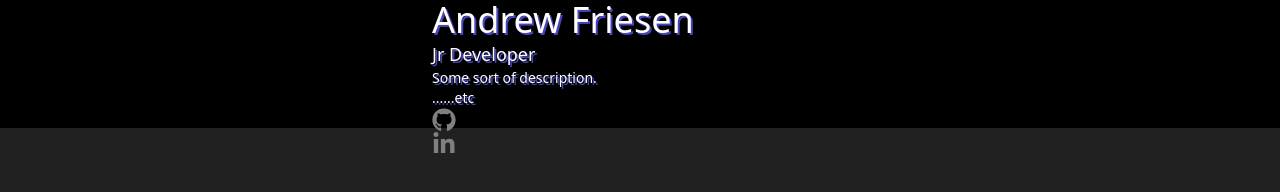
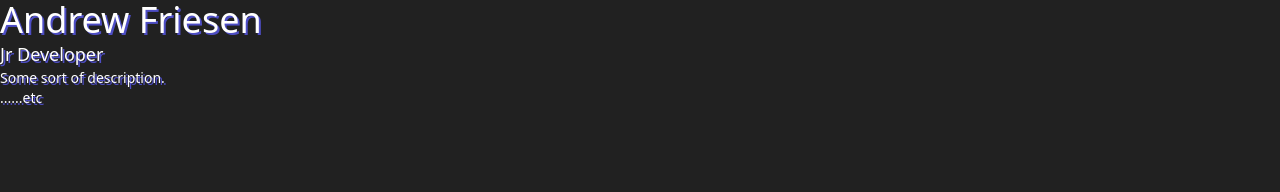
Before and after one commit to Wrekky/portfolio-website, an Astro site in the folder portfolio-website/portfolio-website/: page / in a window 1280 px wide. Built offline with nearby package versions, Linux system fonts and the light colour scheme; Astro itself is replaced by a stand-in of ours.

Commit message:
Removed a bunch of stuff, going to try avoiding grids.

```diff
--- a/portfolio-website/portfolio-website/src/pages/index.astro
+++ b/portfolio-website/portfolio-website/src/pages/index.astro
@@ -15,44 +15,10 @@ import "../styles/global.css";
     <title>Andrew Friesen</title>
   </head>
   <body>
-    <div class="w-screen h-32 bg-black grid grid-cols-3 content-evenly gap-4">
-      <div></div>
-      <div>
-        <h1 class="blue-text-shadow text-4xl text-white">Andrew Friesen</h1>
-        <h2 class="blue-text-shadow text-lg text-white">Jr Developer</h2>
-        <p class="blue-text-shadow text-sm text-white">
-          Some sort of description. <br />......etc
-        </p>
-        <div class="grid-cols-3 content-evenly gap-4">
-          <!--github icon-->
-          <span class="[&>svg]:h-6 [&>svg]:w-6">
-            <svg
-              xmlns="http://www.w3.org/2000/svg"
-              fill="grey"
-              viewBox="0 0 496 512"
-            >
-              <!--!Font Awesome Free 6.5.1 by @fontawesome - https://fontawesome.com License - https://fontawesome.com/license/free Copyright 2024 Fonticons, Inc. -->
-              <path
-                d="M165.9 397.4c0 2-2.3 3.6-5.2 3.6-3.3 .3-5.6-1.3-5.6-3.6 0-2 2.3-3.6 5.2-3.6 3-.3 5.6 1.3 5.6 3.6zm-31.1-4.5c-.7 2 1.3 4.3 4.3 4.9 2.6 1 5.6 0 6.2-2s-1.3-4.3-4.3-5.2c-2.6-.7-5.5 .3-6.2 2.3zm44.2-1.7c-2.9 .7-4.9 2.6-4.6 4.9 .3 2 2.9 3.3 5.9 2.6 2.9-.7 4.9-2.6 4.6-4.6-.3-1.9-3-3.2-5.9-2.9zM244.8 8C106.1 8 0 113.3 0 252c0 110.9 69.8 205.8 169.5 239.2 12.8 2.3 17.3-5.6 17.3-12.1 0-6.2-.3-40.4-.3-61.4 0 0-70 15-84.7-29.8 0 0-11.4-29.1-27.8-36.6 0 0-22.9-15.7 1.6-15.4 0 0 24.9 2 38.6 25.8 21.9 38.6 58.6 27.5 72.9 20.9 2.3-16 8.8-27.1 16-33.7-55.9-6.2-112.3-14.3-112.3-110.5 0-27.5 7.6-41.3 23.6-58.9-2.6-6.5-11.1-33.3 2.6-67.9 20.9-6.5 69 27 69 27 20-5.6 41.5-8.5 62.8-8.5s42.8 2.9 62.8 8.5c0 0 48.1-33.6 69-27 13.7 34.7 5.2 61.4 2.6 67.9 16 17.7 25.8 31.5 25.8 58.9 0 96.5-58.9 104.2-114.8 110.5 9.2 7.9 17 22.9 17 46.4 0 33.7-.3 75.4-.3 83.6 0 6.5 4.6 14.4 17.3 12.1C428.2 457.8 496 362.9 496 252 496 113.3 383.5 8 244.8 8zM97.2 352.9c-1.3 1-1 3.3 .7 5.2 1.6 1.6 3.9 2.3 5.2 1 1.3-1 1-3.3-.7-5.2-1.6-1.6-3.9-2.3-5.2-1zm-10.8-8.1c-.7 1.3 .3 2.9 2.3 3.9 1.6 1 3.6 .7 4.3-.7 .7-1.3-.3-2.9-2.3-3.9-2-.6-3.6-.3-4.3 .7zm32.4 35.6c-1.6 1.3-1 4.3 1.3 6.2 2.3 2.3 5.2 2.6 6.5 1 1.3-1.3 .7-4.3-1.3-6.2-2.2-2.3-5.2-2.6-6.5-1zm-11.4-14.7c-1.6 1-1.6 3.6 0 5.9 1.6 2.3 4.3 3.3 5.6 2.3 1.6-1.3 1.6-3.9 0-6.2-1.4-2.3-4-3.3-5.6-2z"
-              ></path>
-            </svg>
-          </span>
-          <!--linkedin icon-->
-          <span class="[&>svg]:h-6 [&>svg]:w-6">
-            <svg
-              xmlns="http://www.w3.org/2000/svg"
-              fill="grey"
-              viewBox="0 0 448 512"
-            >
-              <!--!Font Awesome Free 6.5.1 by @fontawesome - https://fontawesome.com License - https://fontawesome.com/license/free Copyright 2024 Fonticons, Inc. -->
-              <path
-                d="M100.3 448H7.4V148.9h92.9zM53.8 108.1C24.1 108.1 0 83.5 0 53.8a53.8 53.8 0 0 1 107.6 0c0 29.7-24.1 54.3-53.8 54.3zM447.9 448h-92.7V302.4c0-34.7-.7-79.2-48.3-79.2-48.3 0-55.7 37.7-55.7 76.7V448h-92.8V148.9h89.1v40.8h1.3c12.4-23.5 42.7-48.3 87.9-48.3 94 0 111.3 61.9 111.3 142.3V448z"
-              ></path>
-            </svg>
-          </span>
-        </div>
-      </div>
-      <div></div>
-    </div>
+    <h1 class="blue-text-shadow text-4xl text-white">Andrew Friesen</h1>
+    <h2 class="blue-text-shadow text-lg text-white">Jr Developer</h2>
+    <p class="blue-text-shadow text-sm text-white">
+      Some sort of description. <br />......etc
+    </p>
   </body>
 </html>
```
